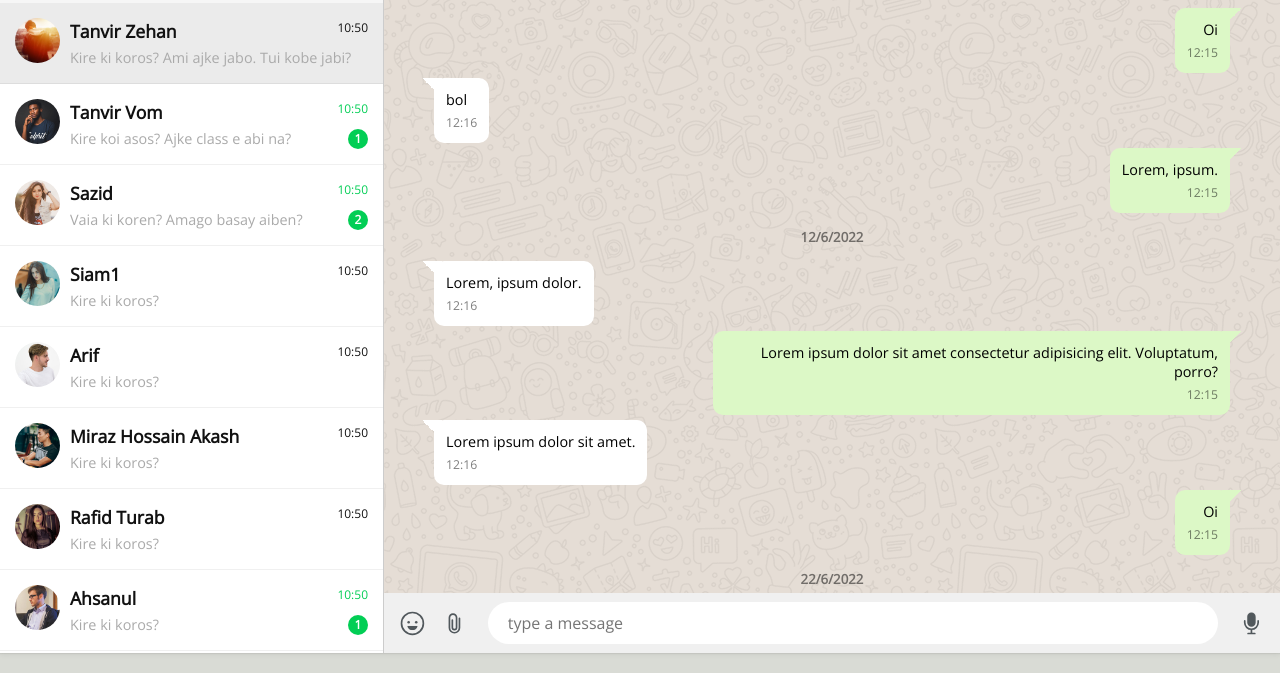
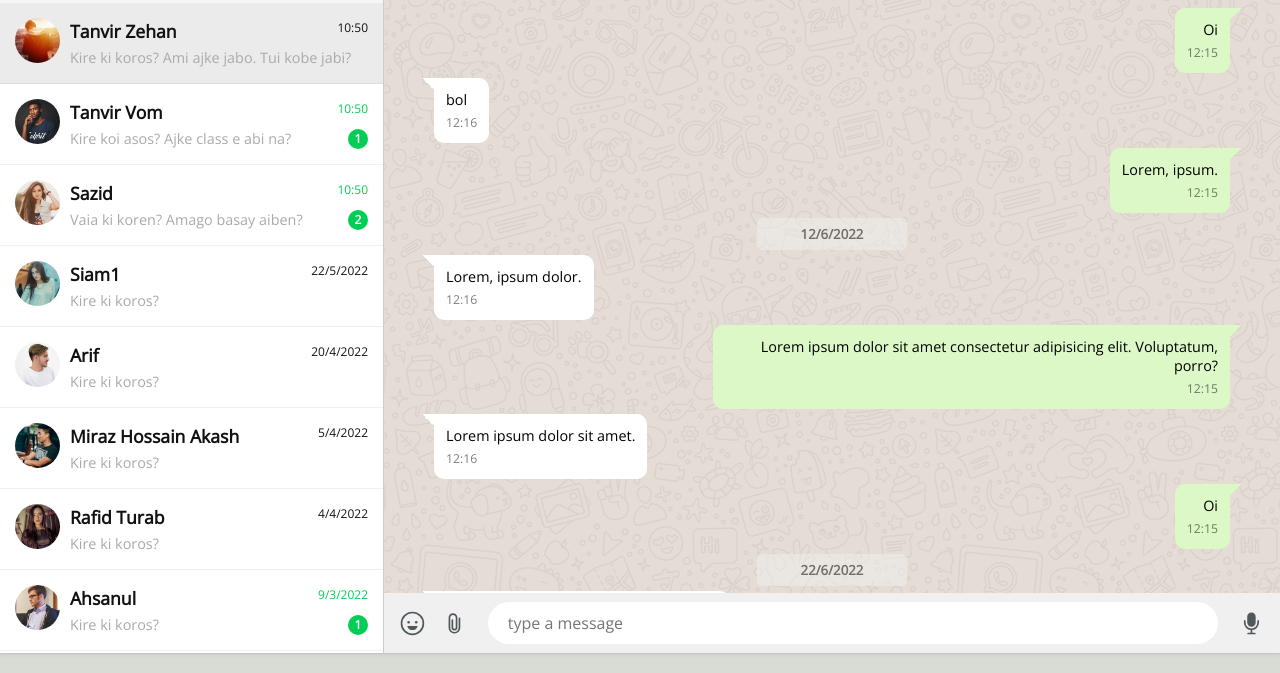
Before and after one commit to tahmid7709/whatsapp-clone, a plain HTML site: page index.html in a window 1280 px wide. Shown: the part 127-800 px from the top of the page. Drawn offline with nearby package versions, Linux system fonts and the light colour scheme.

Commit message:
fullNfinal

```diff
--- a/index.html
+++ b/index.html
@@ -82,7 +82,7 @@
                     <div class="details">
                         <div class="listhead">
                             <h4>Siam1</h4>
-                            <p class="time">10:50</p>
+                            <p class="time">22/5/2022</p>
                         </div>
                         <div class="message_p">
                             <p>Kire ki koros?</p>
@@ -96,7 +96,7 @@
                     <div class="details">
                         <div class="listhead">
                             <h4>Arif</h4>
-                            <p class="time">10:50</p>
+                            <p class="time">20/4/2022</p>
                         </div>
                         <div class="message_p">
                             <p>Kire ki koros?</p>
@@ -110,7 +110,7 @@
                     <div class="details">
                         <div class="listhead">
                             <h4>Miraz Hossain Akash</h4>
-                            <p class="time">10:50</p>
+                            <p class="time">5/4/2022</p>
                         </div>
                         <div class="message_p">
                             <p>Kire ki koros?</p>
@@ -124,7 +124,7 @@
                     <div class="details">
                         <div class="listhead">
                             <h4>Rafid Turab</h4>
-                            <p class="time">10:50</p>
+                            <p class="time">4/4/2022</p>
                         </div>
                         <div class="message_p">
                             <p>Kire ki koros?</p>
@@ -138,7 +138,7 @@
                     <div class="details">
                         <div class="listhead">
                             <h4>Ahsanul</h4>
-                            <p class="time">10:50</p>
+                            <p class="time">9/3/2022</p>
                         </div>
                         <div class="message_p">
                             <p>Kire ki koros?</p>
@@ -153,7 +153,7 @@
                     <div class="details">
                         <div class="listhead">
                             <h4>Rayhan</h4>
-                            <p class="time">10:50</p>
+                            <p class="time">15/2/2022</p>
                         </div>
                         <div class="message_p">
                             <p>Kire ki koros?</p>
@@ -168,7 +168,7 @@
             <div class="header">
                 <div class="imgtext">
                     <div class="userimg">
-                        <img src="images/images/img1.jpg" alt="">
+                        <img class="propic" src="images/images/img1.jpg" alt="">
                     </div>
                     <h4>Tanvir Zehan<br><span>online</span></h4>
                 </div>
@@ -203,7 +203,8 @@
                 <div class="message mymessage">
                     <p>Oi <br> <span>12:15</span></p>
                 </div>
-                <h5>22/6/2022</h5>
+                <div class="time"><h5>22/6/2022</h5></div>
+
                 <div class="message frndmessage">
                     <p>Lorem ipsum dolor sit amet consectetur. <br> <span>12:16</span></p>
                 </div>
--- a/style.css
+++ b/style.css
@@ -199,6 +199,14 @@ body{
     align-items: center;
     font-size: 0.75em;
 }
+.userimg .propic{
+    position: relative;
+    min-width: 45px;
+    height: 45px;
+    overflow: hidden;
+    border-radius: 50%;
+    margin-right: 10px;
+}
 .imgtext{
     position: relative;
     display: flex;
@@ -299,11 +307,20 @@ body{
     border-radius: 30px;
     font-size: 1em;
 }
-h5{
+.time{
     position: relative;
     display: flex;
     justify-content: center;
+}
+h5{
+    position: relative;
+    width: 150px;
+    display: flex;
+    justify-content: center;
     opacity: 0.5;
-    margin-top: 15px;
-    margin-bottom: 15px;
+    margin: auto;
+    padding: 7px 7px;
+    background: #f0f0f0;
+    border-radius: 5px;
+
 }
```
